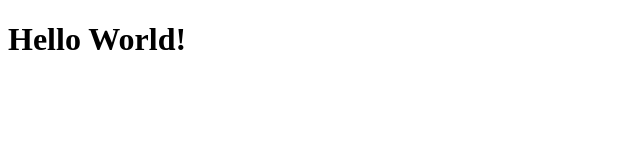
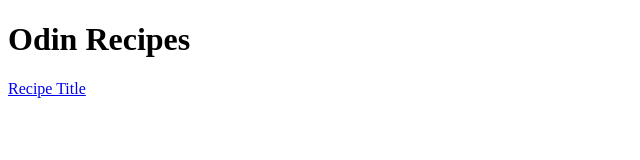
Before and after one commit to Ryan-C892/odin-recipes, a plain HTML site: page index.html in a window 1280 px wide. Shown: the whole page, without its empty margins (0-640 px from the left). Drawn offline with Linux system fonts and the light colour scheme.

Commit message:
added link to recipe page

```diff
--- a/index.html
+++ b/index.html
@@ -5,7 +5,7 @@
         <title>Odin Recipes</title>
     </head>
     <body>
-        <h1>Hello World!</h1>
-
+        <h1>Odin Recipes</h1>
+        <a href="recipes/ladagna.html">Recipe Title</a>
     </body>
 </html>
```
